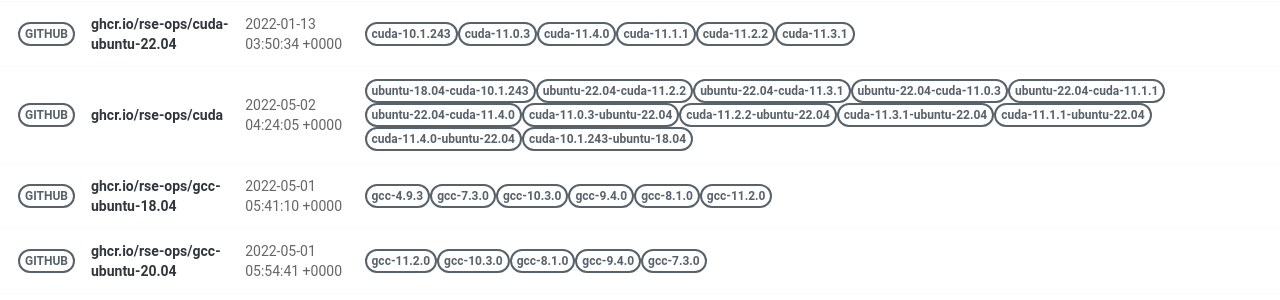
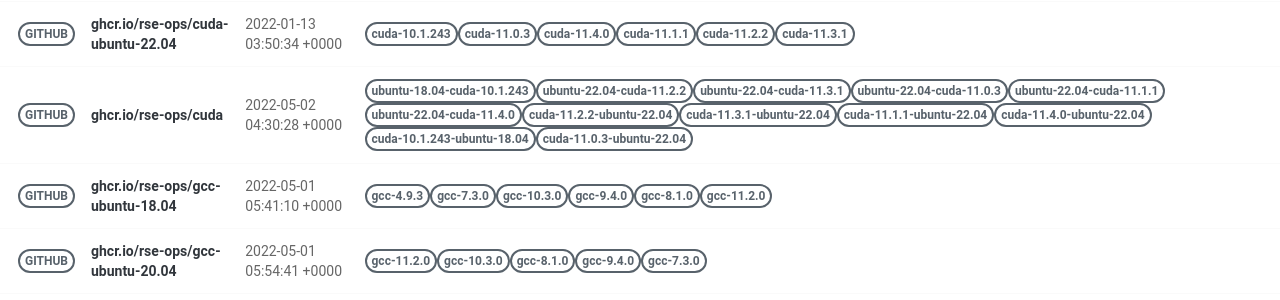
Before and after one commit to rse-ops/docker-images, a Jekyll site: the page built from pages/index.md, in a window 1280 px wide. Shown: the part 428-728 px from the top of the page. Built offline with Jekyll 4.4.1, drawn with Linux system fonts in a browser that asks for light colours; nearby versions of some CDN libraries.

Commit message:
Automated push to update library 2022-05-02

```diff
--- a/_library/ghcr.io-rse-ops-cuda.md
+++ b/_library/ghcr.io-rse-ops-cuda.md
@@ -1,7 +1,7 @@
 ---
 layout: container
 name: ghcr.io/rse-ops/cuda
-updated_at: 2022-05-02 04:24:05.900698
+updated_at: 2022-05-02 04:30:28.184410
 
 
 container_url: https://github.com/orgs/rse-ops/packages/container/package/cuda
```
Also changed, not shown: other parts of _library/ghcr.io-rse-ops-cuda.md (+3 -3 lines).
